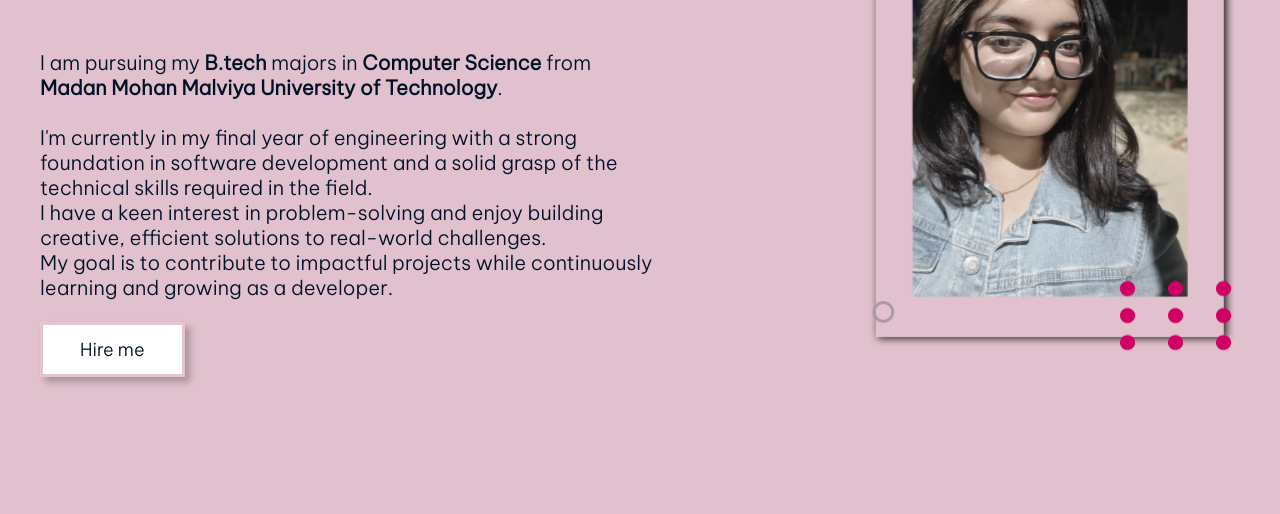
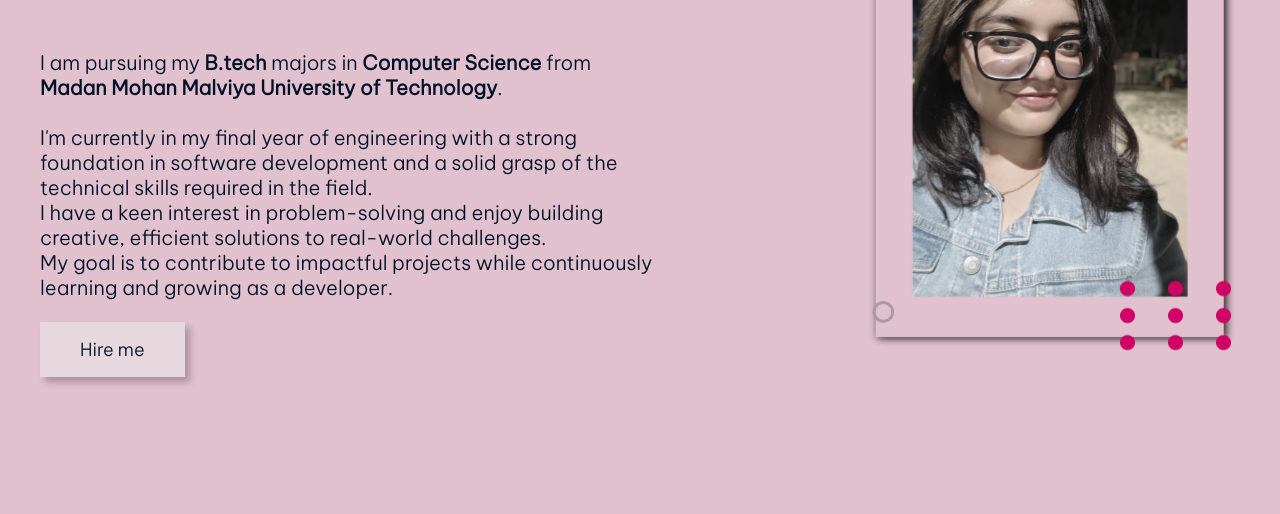
Before and after one commit to dev-adapt/myportfolio, a plain HTML site: page index.html in a window 1280 px wide. In both pictures the pointer is over the button "Hire me". Shown: the part 286-800 px from the top of the page. Drawn offline with nearby package versions, Linux system fonts and the light colour scheme.

Commit message:
button changes

```diff
--- a/css/portfolio.css
+++ b/css/portfolio.css
@@ -62,7 +62,7 @@ section > h2{
     position: relative;
 }
 
-.btn::before{
+/* .btn::before{
     content: "";
     position: absolute;
     background-color: var(--clr-white);
@@ -74,16 +74,16 @@ section > h2{
     transform: scaleX(0);
     transform-origin: left;
     transition: all 0.8s;
-}
+} */
 
 .btn:hover {
     color: var(--clr-black);
-    background-color: rgb(229, 196, 207);
+    background-color: rgb(231, 216, 221);
 }
 
-.btn:hover::before{
+/* .btn:hover::before{
     transform: scaleX(100%);
-}
+} */
 
 
 /* ////////////// header ////////////*/
```
Also changed, not shown: index.html (+3 -0 lines), images/stack/github.png (added).
